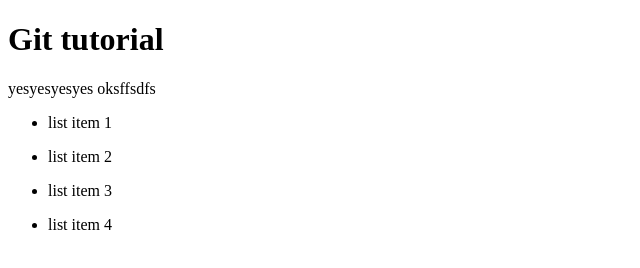
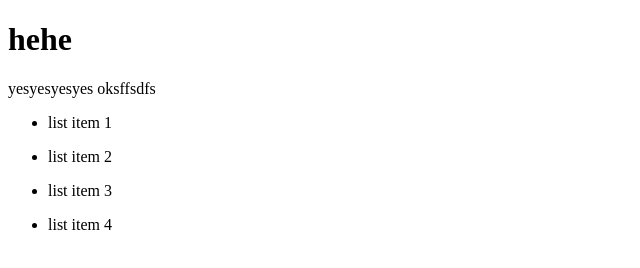
Before and after one commit to MrTARIQSs/git-tutorial, a plain HTML site: page index.html in a window 1280 px wide. Shown: the whole page, without its empty margins (0-640 px from the left). Drawn offline with Linux system fonts and the light colour scheme.

Commit message:
Edited h1

```diff
--- a/index.html
+++ b/index.html
@@ -6,7 +6,7 @@
     <title>Git tutorial</title>
 </head>
 <body>
-    <h1>Git tutorial</h1>
+    <h1>hehe</h1>
     <p>yesyesyesyes oksffsdfs</p>
     <ul><li>list item 1</li></ul>
     <ul><li>list item 2</li></ul>
```
